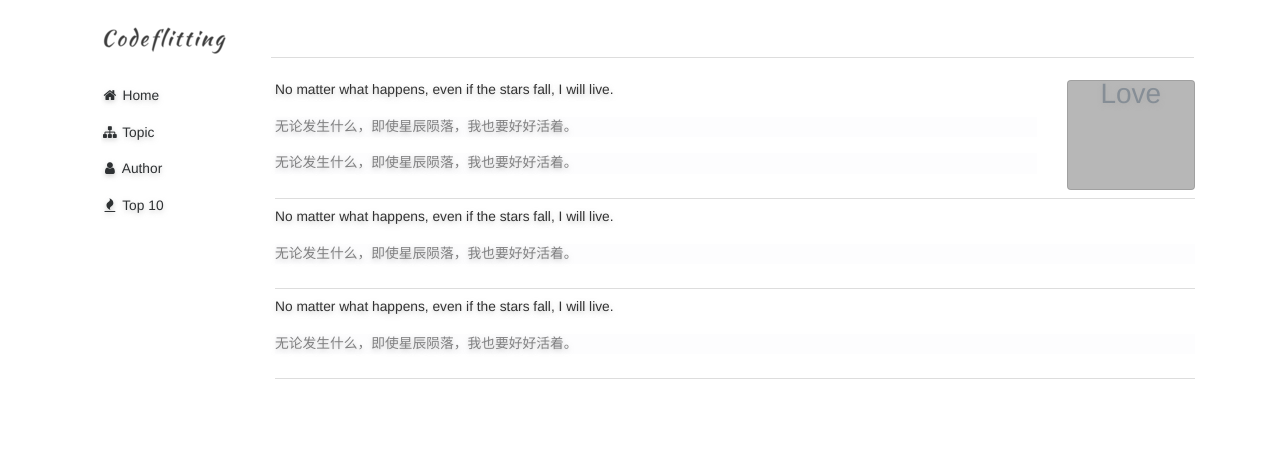
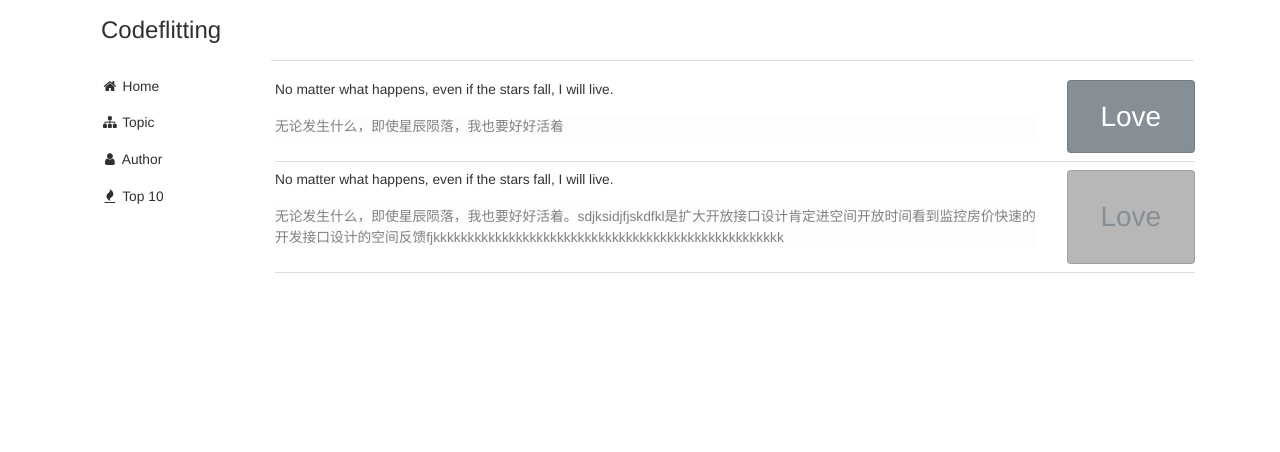
Before and after one commit to codeflitting/codeflitting, a Django app: page /quote/ in a window 1280 px wide. Shown: the top 452 px of the page. Run offline with Django 3.2, Linux system fonts and the light colour scheme; style sheets or scripts are compiled from the project's sources; some libraries are stand-ins or nearby versions.

Commit message:
up to date

```diff
--- a/codeflitting/core/static/css/style.scss
+++ b/codeflitting/core/static/css/style.scss
@@ -7,7 +7,6 @@ html, body {
 }
 
 body {
-  text-shadow: rgba(169, 169, 169, 0.58) 0 2px 5px;
   margin: 0;
   height: 100%;
   font-size: 13.75px;
@@ -24,6 +23,7 @@ a {
 }
 
 .home-container {
+  text-shadow: rgba(169, 169, 169, 0.58) 0 2px 5px;
   position: fixed;
   text-align: center;
   font-size: initial;
--- a/codeflitting/core/templates/header/middle.html
+++ b/codeflitting/core/templates/header/middle.html
@@ -1,3 +1,3 @@
 </ul>
 </div>
-<div class="col-12 col-md-10 nav-tabs py-4 hidden-lg" style="height: 50px">
+<div class="col-12 col-md-10 nav-tabs py-2 hidden-lg">
--- a/codeflitting/core/templates/header/top.html
+++ b/codeflitting/core/templates/header/top.html
@@ -2,7 +2,7 @@
 <nav class="navbar fixed-top container justify-content-center">
     <div class="row w-100">
         <div class="col-2">
-            <a class="navbar-brand py-3 hidden-lg" href="#">
-                <img src="{% static 'img/logo.png' %}">
+            <a class="navbar-brand py-2 hidden-lg" href="#">
+                <h4>Codeflitting</h4>
             </a>
             <ul class="list-group py-2" style="position: absolute;overflow-x: hidden; overflow-y: auto; min-width: 100px;">
--- a/codeflitting/quote/templates/quote/index.html
+++ b/codeflitting/quote/templates/quote/index.html
@@ -13,7 +13,6 @@
 {% block content %}
     {{ block.super }}
     {#  此处为header的行 #}
-
     {% include 'header/bottom.html' %}
 
 
@@ -26,29 +25,36 @@
                     <div class="row">
                         <div class="col-10">
                             <p>No matter what happens, even if the stars fall, I will live.</p>
-                            <p class="list-group-item-light">无论发生什么，即使星辰陨落，我也要好好活着。</p>
-                            <p class="list-group-item-light">无论发生什么，即使星辰陨落，我也要好好活着。</p>
+                            <p class="list-group-item-light">
+                                无论发生什么，即使星辰陨落，我也要好好活着</p>
                         </div>
                         <div class="col-2">
-                            <a class="card" href="#" style="width: 100%;height: 100%;background: #b7b7b7;text-align: center;">
-                                <h6 class="card-subtitle mb-2 text-muted"></h6>
-                                <h3 class="card-subtitle mb-2 text-muted">Love</h3>
+                            <a class="card text-center text-white bg-secondary" href="#"
+                               style="height: 100%;background: #b7b7b7;">
+                                <h3 class="card-title" style="margin: auto;">Love</h3>
                             </a>
                         </div>
                     </div>
                 </div>
                 <div class="py-2 nav-tabs">
-                    <p>No matter what happens, even if the stars fall, I will live.</p>
-                    <p class="list-group-item-light">无论发生什么，即使星辰陨落，我也要好好活着。</p>
+                    <div class="row">
+                        <div class="col-10">
+                            <p>No matter what happens, even if the stars fall, I will live.</p>
+                            <p class="list-group-item-light">
+                                无论发生什么，即使星辰陨落，我也要好好活着。sdjksidjfjskdfkl是扩大开放接口设计肯定进空间开放时间看到监控房价快速的开发接口设计的空间反馈fjkkkkkkkkkkkkkkkkkkkkkkkkkkkkkkkkkkkkkkkkkkkkkkkkkkk</p>
+                        </div>
+                        <div class="col-2">
+                            <a class="card" href="#"
+                               style="width: 100%;height: 100%;background: #b7b7b7;text-align: center;display: inline-grid;">
+                                <h3 class="text-muted" style="margin: auto;">Love</h3>
+                            </a>
+                        </div>
+                    </div>
                 </div>
-                <div class="py-2 nav-tabs">
-                    <p>No matter what happens, even if the stars fall, I will live.</p>
-                    <p class="list-group-item-light">无论发生什么，即使星辰陨落，我也要好好活着。</p>
-                </div>
-            </div>
-            </div>
             </div>
         </div>
     </div>
+    </div>
+    </div>
 
 {% endblock %}
```
